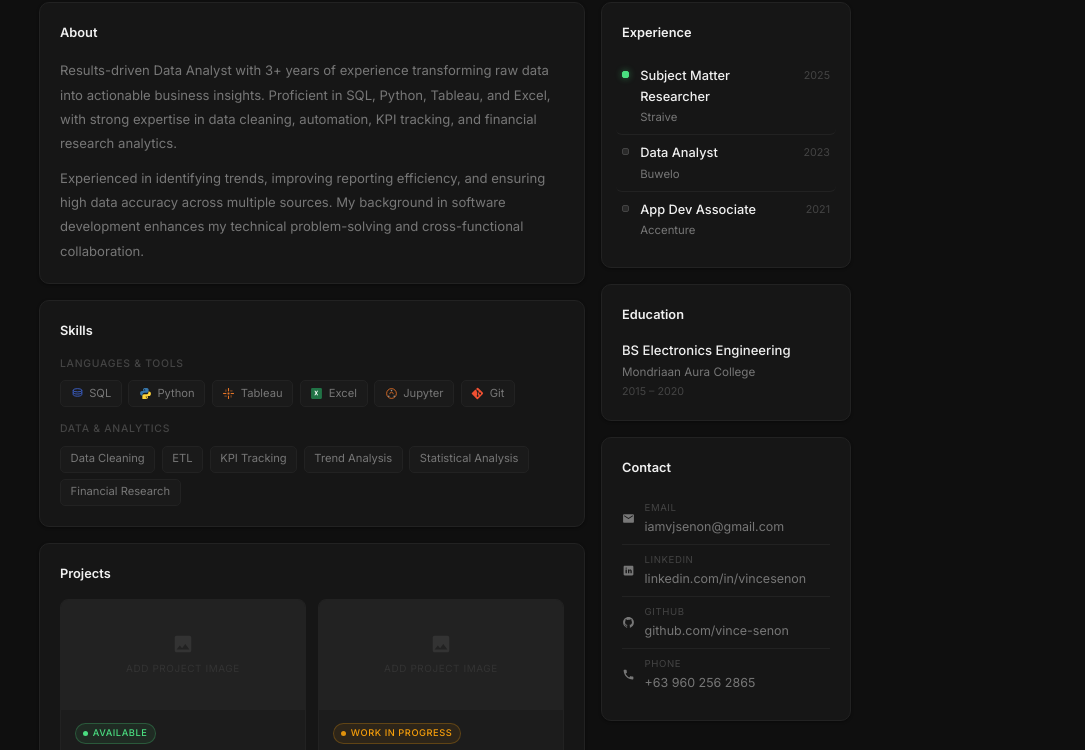
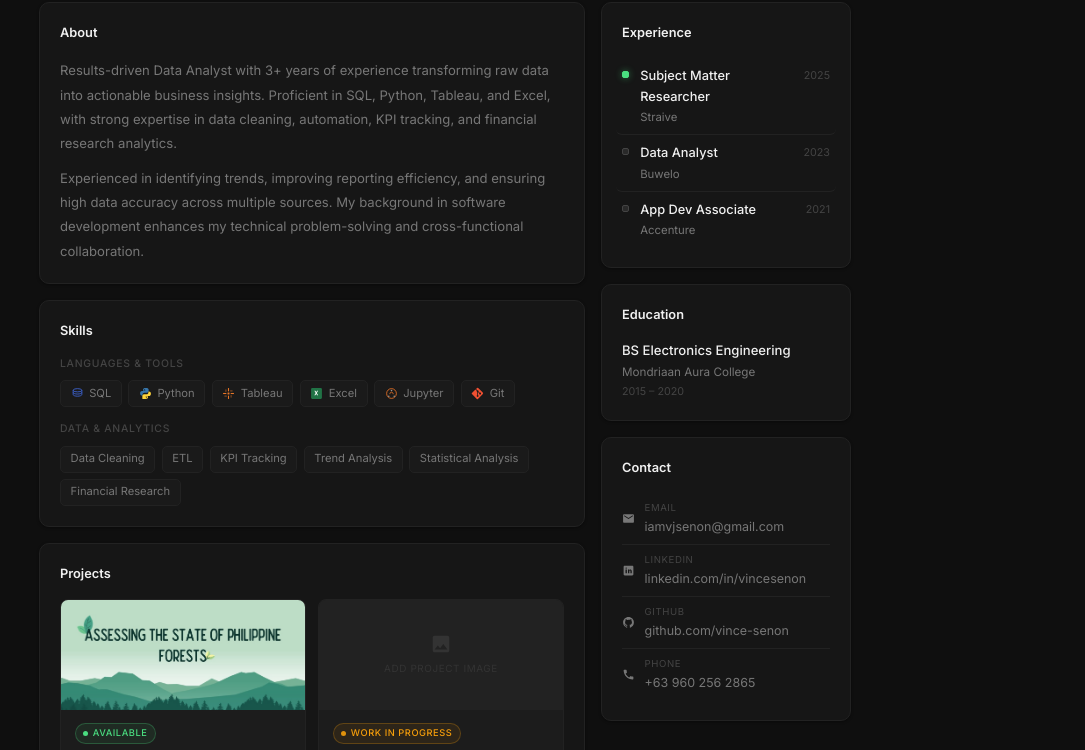
Before and after one commit to vince-senon/myPortfolio, a plain HTML site: page index.html in a window 1280 px wide. Shown: the part 188-938 px from the top of the page, without its empty margins (195-1280 px from the left). Drawn offline with Linux system fonts and the light colour scheme.

Commit message:
update cover

```diff
--- a/index.html
+++ b/index.html
@@ -170,10 +170,7 @@
                   2. Replace the placeholder block below with:
                      <img src="assets/project-forest.jpg" alt="Philippine Forest Cover Analysis" />
                 -->
-                <div class="project-thumb-placeholder">
-                  <svg viewBox="0 0 24 24"><path d="M21 19V5c0-1.1-.9-2-2-2H5c-1.1 0-2 .9-2 2v14c0 1.1.9 2 2 2h14c1.1 0 2-.9 2-2zM8.5 13.5l2.5 3.01L14.5 12l4.5 6H5l3.5-4.5z"/></svg>
-                  <span>Add project image</span>
-                </div>
+                <img src="assets/project-forest.jpg" alt="Philippine Forest Cover Analysis" />
 
               </div>
               <div class="project-body">
```
Also changed, not shown: assets/project-forest.jpg (added).
